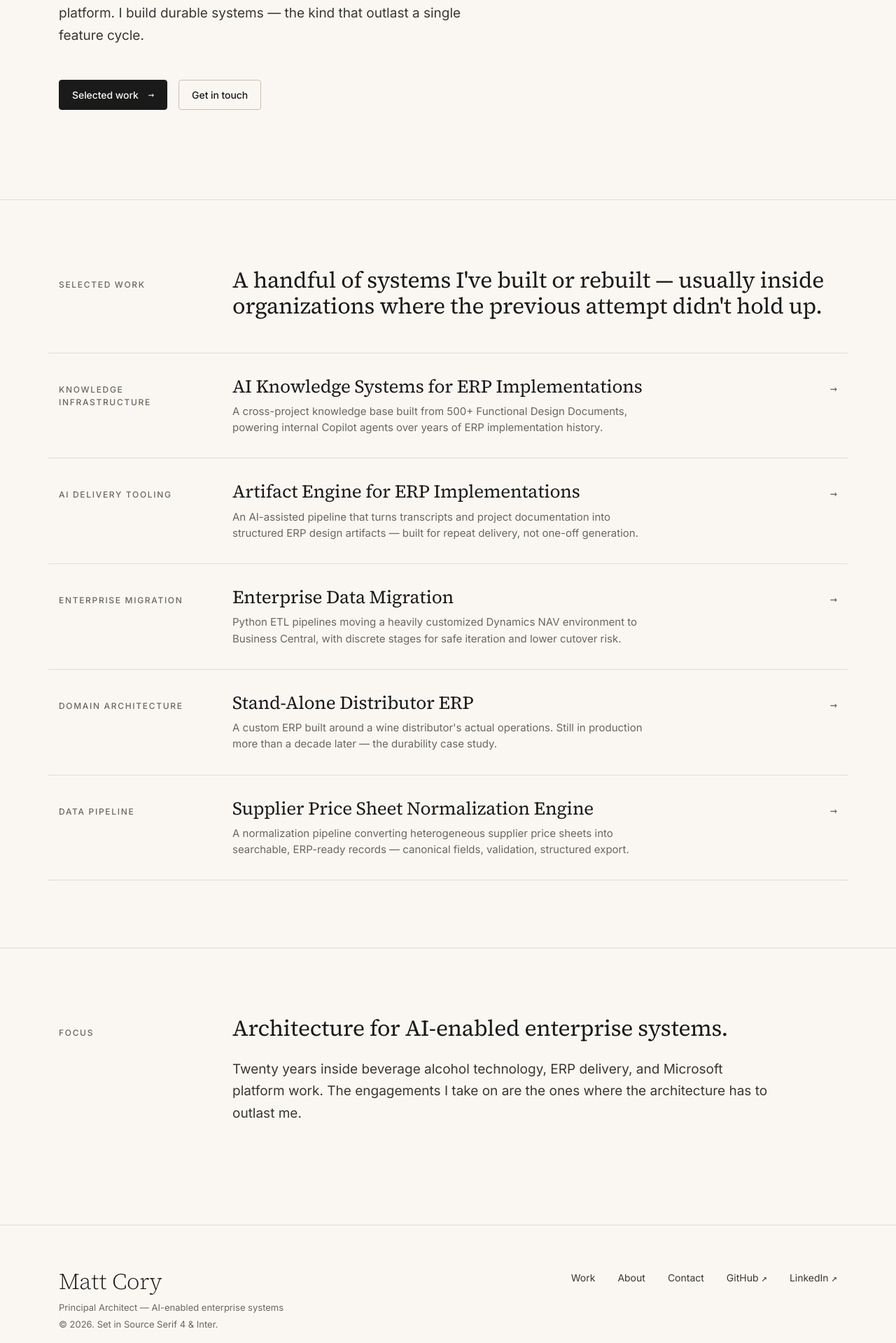
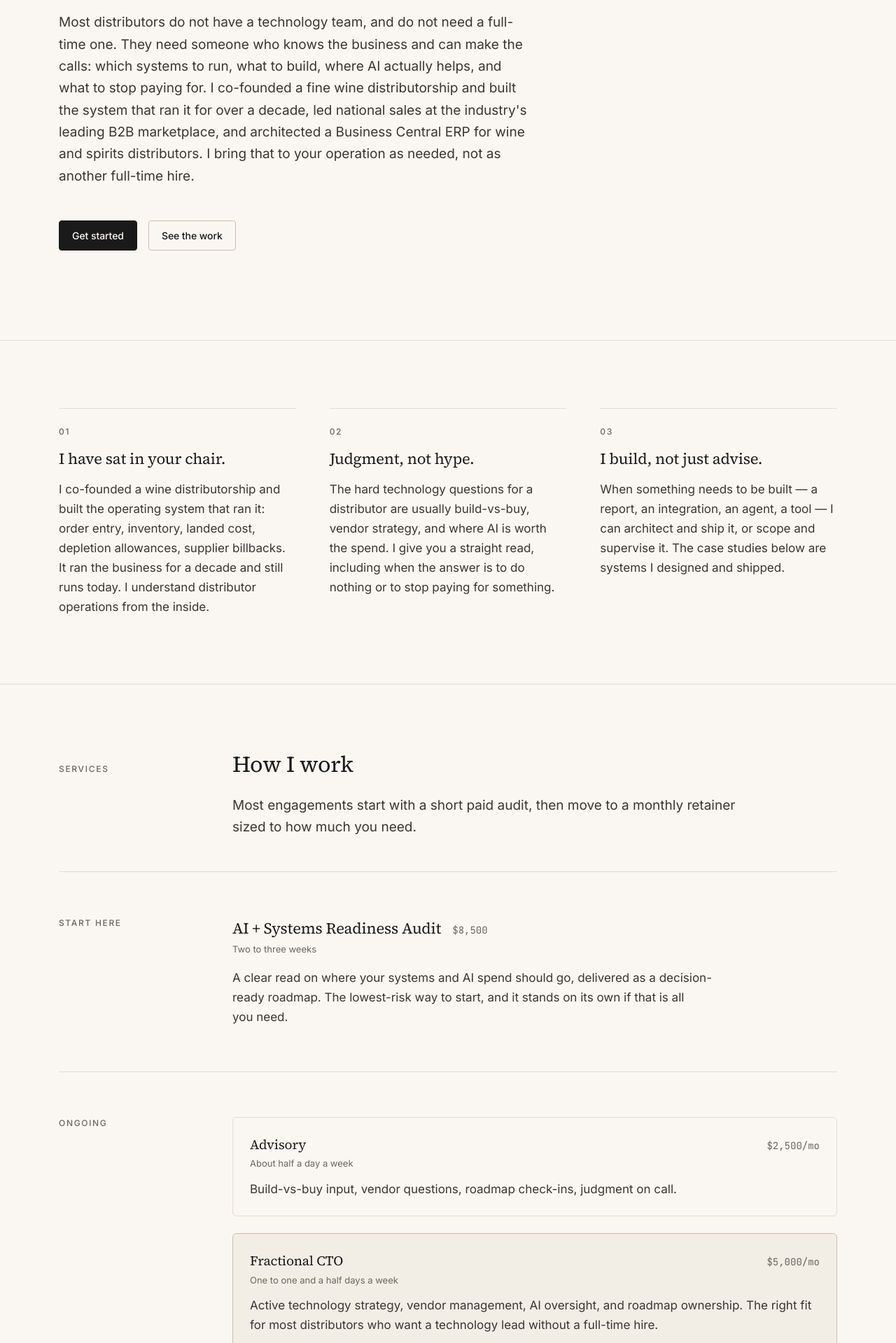
Before and after one commit to mattcory6000/beveragedata-site, a Next.js app: page / in a window 1280 px wide. Shown: the part 561-2480 px from the top of the page at 70% size. Built offline with nearby package versions, Linux system fonts and the light colour scheme.

Commit message:
Refactor code structure for improved readability and maintainability

```diff
--- a/app/page.tsx
+++ b/app/page.tsx
@@ -1,11 +1,31 @@
 import type { Route } from "next";
+import Link from "next/link";
 
 import { Hero } from "@/components/Hero";
+import { Services } from "@/components/Services";
 import { WorkRow } from "@/components/WorkRow";
-import { getAllCaseStudies } from "@/lib/caseStudies";
+import { getFeaturedCaseStudies } from "@/lib/caseStudies";
+
+const pillars = [
+  {
+    number: "01",
+    title: "I have sat in your chair.",
+    body: "I co-founded a wine distributorship and built the operating system that ran it: order entry, inventory, landed cost, depletion allowances, supplier billbacks. It ran the business for a decade and still runs today. I understand distributor operations from the inside."
+  },
+  {
+    number: "02",
+    title: "Judgment, not hype.",
+    body: "The hard technology questions for a distributor are usually build-vs-buy, vendor strategy, and where AI is worth the spend. I give you a straight read, including when the answer is to do nothing or to stop paying for something."
+  },
+  {
+    number: "03",
+    title: "I build, not just advise.",
+    body: "When something needs to be built — a report, an integration, an agent, a tool — I can architect and ship it, or scope and supervise it. The case studies below are systems I designed and shipped."
+  }
+];
 
 export default function HomePage() {
-  const caseStudies = getAllCaseStudies();
+  const featuredCaseStudies = getFeaturedCaseStudies();
 
   return (
     <>
@@ -13,15 +33,61 @@ export default function HomePage() {
 
       <section className="section">
         <div className="container">
+          <div
+            style={{
+              display: "grid",
+              gridTemplateColumns: "repeat(auto-fit, minmax(240px, 1fr))",
+              gap: "var(--s-7)"
+            }}
+          >
+            {pillars.map((pillar) => (
+              <div key={pillar.number}>
+                <div
+                  className="eyebrow"
+                  style={{
+                    paddingTop: "var(--s-5)",
+                    borderTop: "1px solid var(--rule)",
+                    marginBottom: "var(--s-4)"
+                  }}
+                >
+                  {pillar.number}
+                </div>
+                <div
+                  style={{
+                    fontFamily: "var(--font-serif)",
+                    fontSize: "var(--fs-22)",
+                    fontWeight: "var(--w-reg)",
+                    letterSpacing: "-0.01em",
+                    lineHeight: "var(--lh-snug)",
+                    color: "var(--ink)",
+                    marginBottom: "var(--s-4)"
+                  }}
+                >
+                  {pillar.title}
+                </div>
+                <p style={{ maxWidth: "none" }}>{pillar.body}</p>
+              </div>
+            ))}
+          </div>
+        </div>
+      </section>
+
+      <Services />
+
+      <section className="section">
+        <div className="container">
           <div className="section-head">
             <div className="eyebrow">Selected work</div>
-            <h2 className="section-title">
-              A handful of systems I&apos;ve built or rebuilt — usually inside organizations where the
-              previous attempt didn&apos;t hold up.
-            </h2>
+            <div>
+              <h2 className="section-title">Selected work</h2>
+              <p className="lede" style={{ marginTop: 24 }}>
+                These are systems I designed and shipped. The advice I give comes from building
+                things like these.
+              </p>
+            </div>
           </div>
           <div className="work-list">
-            {caseStudies.map((caseStudy) => (
+            {featuredCaseStudies.map((caseStudy) => (
               <WorkRow
                 key={caseStudy.slug}
                 meta={caseStudy.meta}
@@ -31,23 +97,10 @@ export default function HomePage() {
               />
             ))}
           </div>
-        </div>
-      </section>
-
-      <section className="section">
-        <div className="container">
-          <div className="section-head">
-            <div className="eyebrow">Focus</div>
-            <div>
-              <h2 className="section-title">
-                Architecture for AI-enabled enterprise systems.
-              </h2>
-              <p className="lede" style={{ marginTop: 24 }}>
-                Twenty years inside beverage alcohol technology, ERP delivery, and Microsoft platform
-                work. The engagements I take on are the ones where the architecture has to outlast
-                me.
-              </p>
-            </div>
+          <div style={{ marginTop: "var(--s-6)" }}>
+            <Link href={"/work" as Route} className="link">
+              See all work →
+            </Link>
           </div>
         </div>
       </section>
--- a/components/Hero.tsx
+++ b/components/Hero.tsx
@@ -6,22 +6,26 @@ export function Hero() {
     <section className="hero">
       <div className="container">
         <div className="eyebrow" style={{ marginBottom: 32 }}>
-          Principal Architect · AI-enabled enterprise systems
+          For wine and spirits distributors
         </div>
         <h1 className="hero-statement">
-          I design AI-enabled systems inside enterprise software.
+          Technology strategy and systems for wine and spirits distributors.
         </h1>
         <p className="hero-lede">
-          Architecture, integration patterns, and operational tooling for organizations running on
-          Dynamics 365 Business Central and the wider Microsoft platform. I build durable systems —
-          the kind that outlast a single feature cycle.
+          Most distributors do not have a technology team, and do not need a full-time one. They
+          need someone who knows the business and can make the calls: which systems to run, what to
+          build, where AI actually helps, and what to stop paying for. I co-founded a fine wine
+          distributorship and built the system that ran it for over a decade, led national sales at
+          the industry&apos;s leading B2B marketplace, and architected a Business Central ERP for
+          wine and spirits distributors. I bring that to your operation as needed, not as another
+          full-time hire.
         </p>
         <div className="hero-cta">
-          <Link className="btn btn-primary" href={"/work" as Route}>
-            Selected work <span style={{ fontFamily: "var(--font-mono)", marginLeft: 6 }}>→</span>
+          <Link className="btn btn-primary" href={"/contact" as Route}>
+            Get started
           </Link>
-          <Link className="btn btn-secondary" href={"/contact" as Route}>
-            Get in touch
+          <Link className="btn btn-secondary" href={"/work" as Route}>
+            See the work
           </Link>
         </div>
       </div>
--- /dev/null
+++ b/components/Services.tsx
@@ -0,0 +1,169 @@
+type Tier = {
+  name: string;
+  price: string;
+  cadence: string;
+  description: string;
+  anchor?: boolean;
+};
+
+const tiers: Tier[] = [
+  {
+    name: "Advisory",
+    price: "$2,500/mo",
+    cadence: "About half a day a week",
+    description:
+      "Build-vs-buy input, vendor questions, roadmap check-ins, judgment on call."
+  },
+  {
+    name: "Fractional CTO",
+    price: "$5,000/mo",
+    cadence: "One to one and a half days a week",
+    description:
+      "Active technology strategy, vendor management, AI oversight, and roadmap ownership. The right fit for most distributors who want a technology lead without a full-time hire.",
+    anchor: true
+  },
+  {
+    name: "Embedded",
+    price: "$8,500/mo",
+    cadence: "Around two days a week, time-boxed",
+    description:
+      "For a migration or an AI rollout. Steps back to the Fractional CTO tier once things are stable."
+  }
+];
+
+export function Services() {
+  return (
+    <section className="section">
+      <div className="container">
+        <div className="section-head">
+          <div className="eyebrow">Services</div>
+          <div>
+            <h2 className="section-title">How I work</h2>
+            <p className="lede" style={{ marginTop: 24 }}>
+              Most engagements start with a short paid audit, then move to a monthly retainer sized
+              to how much you need.
+            </p>
+          </div>
+        </div>
+
+        <div className="cs-block">
+          <div className="eyebrow">Start here</div>
+          <div>
+            <div style={{ marginBottom: 4 }}>
+              <span
+                style={{
+                  fontFamily: "var(--font-serif)",
+                  fontSize: "var(--fs-22)",
+                  fontWeight: "var(--w-reg)",
+                  letterSpacing: "-0.01em",
+                  color: "var(--ink)"
+                }}
+              >
+                AI + Systems Readiness Audit
+              </span>
+              <span
+                style={{
+                  fontFamily: "var(--font-mono)",
+                  fontSize: "var(--fs-14)",
+                  color: "var(--ink-3)",
+                  marginLeft: "var(--s-4)"
+                }}
+              >
+                $8,500
+              </span>
+            </div>
+            <div
+              className="meta"
+              style={{ marginBottom: "var(--s-4)" }}
+            >
+              Two to three weeks
+            </div>
+            <p>
+              A clear read on where your systems and AI spend should go, delivered as a
+              decision-ready roadmap. The lowest-risk way to start, and it stands on its own if
+              that is all you need.
+            </p>
+          </div>
+        </div>
+
+        <div className="cs-block">
+          <div className="eyebrow">Ongoing</div>
+          <div style={{ display: "grid", gap: "var(--s-5)" }}>
+            {tiers.map((tier) => (
+              <div
+                key={tier.name}
+                style={{
+                  padding: "var(--s-5)",
+                  borderRadius: "var(--radius-md)",
+                  border: tier.anchor
+                    ? "var(--border-strong)"
+                    : "var(--border)",
+                  background: tier.anchor ? "var(--paper-2)" : undefined
+                }}
+              >
+                <div
+                  style={{
+                    display: "flex",
+                    justifyContent: "space-between",
+                    alignItems: "baseline",
+                    gap: "var(--s-4)",
+                    flexWrap: "wrap",
+                    marginBottom: 4
+                  }}
+                >
+                  <span
+                    style={{
+                      fontFamily: "var(--font-serif)",
+                      fontSize: "var(--fs-19)",
+                      fontWeight: "var(--w-reg)",
+                      letterSpacing: "-0.01em",
+                      color: "var(--ink)"
+                    }}
+                  >
+                    {tier.name}
+                  </span>
+                  <span
+                    style={{
+                      fontFamily: "var(--font-mono)",
+                      fontSize: "var(--fs-14)",
+                      color: "var(--ink-3)"
+                    }}
+                  >
+                    {tier.price}
+                  </span>
+                </div>
+                <div className="meta" style={{ marginBottom: "var(--s-3)" }}>
+                  {tier.cadence}
+                </div>
+                <p style={{ maxWidth: "none" }}>{tier.description}</p>
+              </div>
+            ))}
+          </div>
+        </div>
+
+        <div className="cs-block">
+          <div className="eyebrow">Builds</div>
+          <div>
+            <div style={{ marginBottom: 4 }}>
+              <span
+                style={{
+                  fontFamily: "var(--font-serif)",
+                  fontSize: "var(--fs-22)",
+                  fontWeight: "var(--w-reg)",
+                  letterSpacing: "-0.01em",
+                  color: "var(--ink)"
+                }}
+              >
+                Custom tools and applications
+              </span>
+            </div>
+            <p style={{ marginTop: "var(--s-4)" }}>
+              Scoped after a short paid discovery and priced to the outcome, not the hour. Examples
+              below.
+            </p>
+          </div>
+        </div>
+      </div>
+    </section>
+  );
+}
--- a/lib/caseStudies.ts
+++ b/lib/caseStudies.ts
@@ -18,12 +18,14 @@ export type CaseStudy = {
 const caseStudiesDirectory = path.join(process.cwd(), "content", "case-studies");
 
 const caseStudyOrder = [
+  "distributor-erp",
+  "supplier-price-normalization",
+  "artifact-engine",
   "fdd-knowledge-base",
-  "artifact-engine",
-  "plume-ridge-migration",
-  "distributor-erp",
-  "supplier-price-normalization"
+  "plume-ridge-migration"
 ];
+
+const featuredSlugs = ["distributor-erp", "supplier-price-normalization", "artifact-engine"];
 
 const caseStudyMeta: Record<string, { meta: string; summary: string }> = {
   "fdd-knowledge-base": {
@@ -137,6 +139,12 @@ export function getAllCaseStudies(): CaseStudy[] {
     });
 }
 
+export function getFeaturedCaseStudies(): CaseStudy[] {
+  return featuredSlugs
+    .map((slug) => getCaseStudy(slug))
+    .filter((cs): cs is CaseStudy => cs !== null);
+}
+
 export function getCaseStudy(slug: string): CaseStudy | null {
   const filePath = path.join(caseStudiesDirectory, `${slug}.md`);
 
```
Also changed, not shown: app/work/page.tsx (+5 -7 lines), 1 other file (tests, documents, lock files or other folders).
